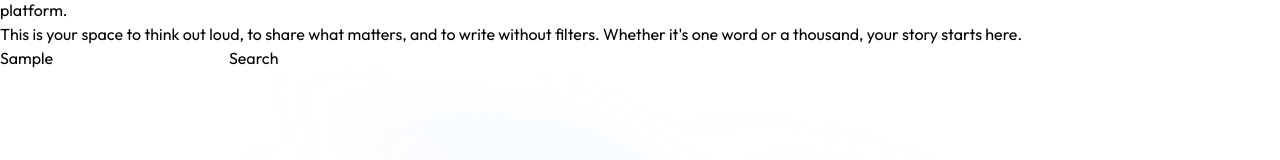
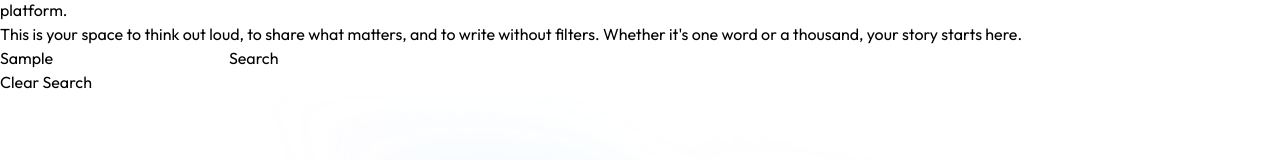
Before and after one commit to Nensi-Devani/quickblog, a React (Vite) app in the folder client/: page / in a window 1280 px wide. Both pictures are taken after typing "Sample" into the empty fields and a click on the button "Search". Shown: the part 142-302 px from the top of the page. Built offline with nearby package versions, Linux system fonts and the light colour scheme; no server answers.

Commit message:
add clear-search functionality

```diff
--- a/client/src/components/Header.jsx
+++ b/client/src/components/Header.jsx
@@ -10,6 +10,11 @@ const Header = () => {
     const handleSubmit = async (e) => {
         e.preventDefault()
         setInput(inputRef.current.value) // set the input
+    }
+
+    const clearSearch = () => {
+        setInput('')
+        inputRef.current.value = ''
     }
 
   return (
@@ -37,6 +42,13 @@ const Header = () => {
             </form>
 
         </div>
+
+        <div className="text-center">
+            {input && <button onClick={clearSearch} className="border font-light text-xs py-1 px-3 rounded-sm shadow-custom-sm cursor-pointer">
+                Clear Search
+            </button>}
+        </div>
+
         <img src={gradientBg} alt="gradient background" className='absolute -top-50 -z-1 opacity-50' />
     </div>
   )
```
